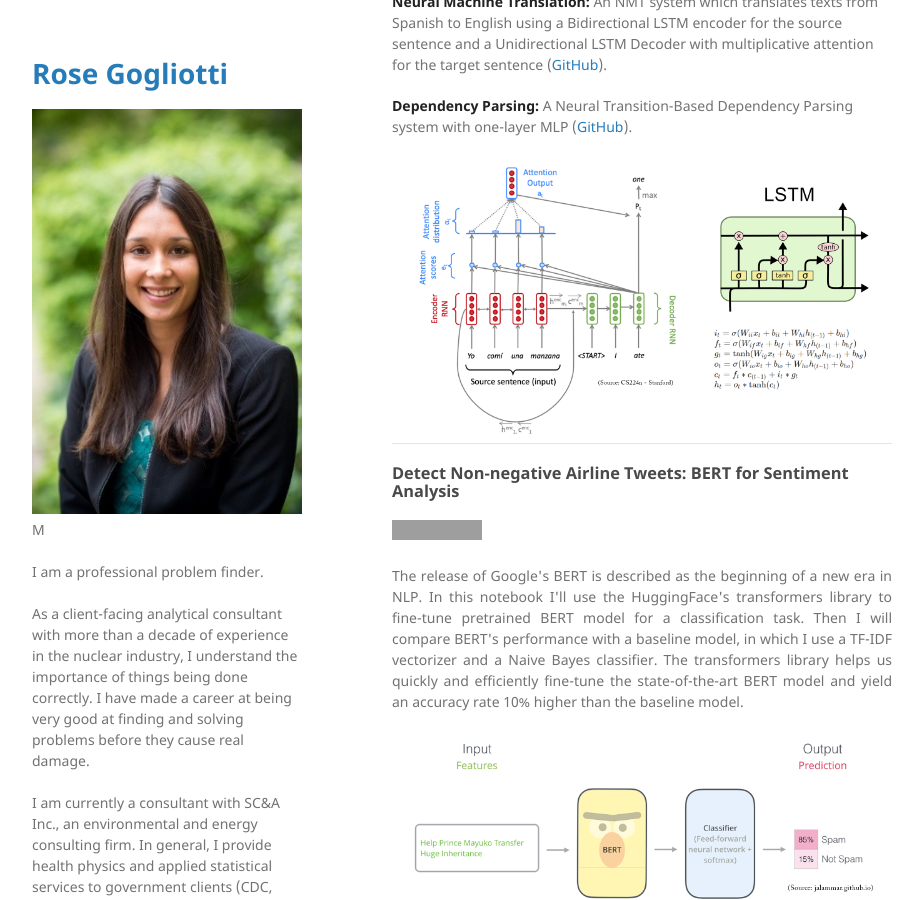
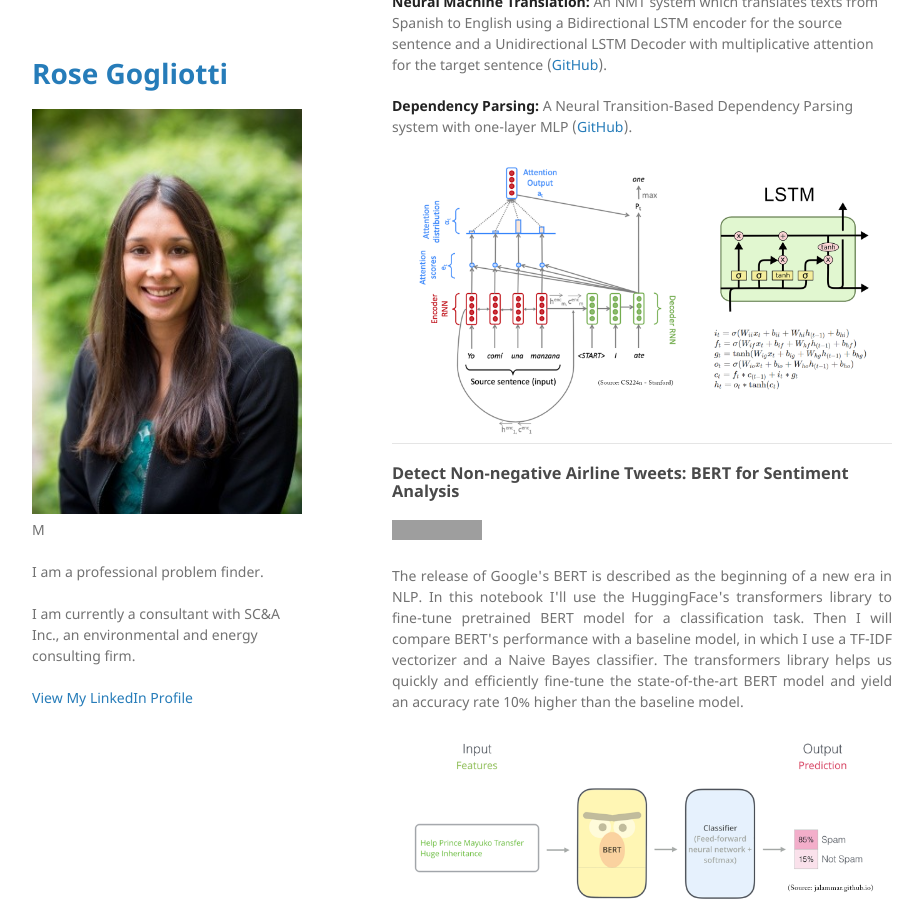
Before and after one commit to rgogliotti/rgogliotti.github.io, a Jekyll site: the page built from index.md, in a window 1280 px wide and 900 px high, scrolled down 348 px. Shown: the whole window, without its empty margins (178-1101 px from the left). Built offline with Jekyll 4.4.1, drawn with Linux system fonts in a browser that asks for light colours; our own code applies the rules of GitHub Pages for plain Markdown files; some of the changed text lies outside the part shown; grey boxes are pictures that could not be loaded.

Commit message:
Update _config.yml
Test

```diff
--- a/_config.yml
+++ b/_config.yml
@@ -5,9 +5,7 @@ description: > # your text below (remove <br> elements if you don't need line br
   <br><br>
   I am a professional problem finder.
   <br><br>
-  As a client-facing analytical consultant with more than a decade of experience in the nuclear industry, I understand the importance of things being done correctly. I have made a career at being very good at finding and solving problems before they cause real damage.
-  <br><br>
-  I am currently a consultant with SC&A Inc., an environmental and energy consulting firm. In general, I provide health physics and applied statistical services to government clients (CDC, EPA, DOE, DHS)
+  I am currently a consultant with SC&A Inc., an environmental and energy consulting firm.
   <br><br>
   <a href="www.linkedin.com/in/rgogliotti">View My LinkedIn Profile</a>
 
```
